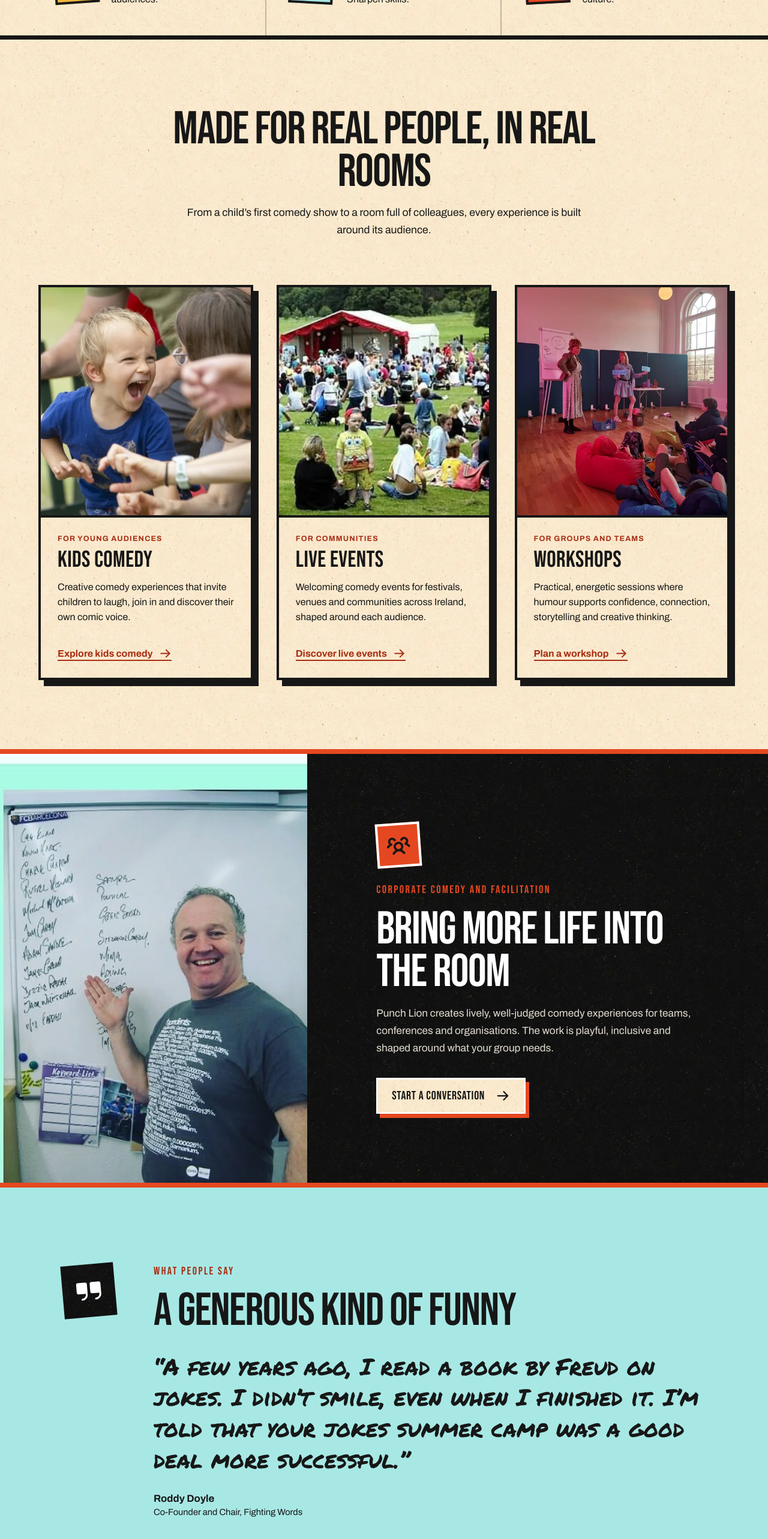
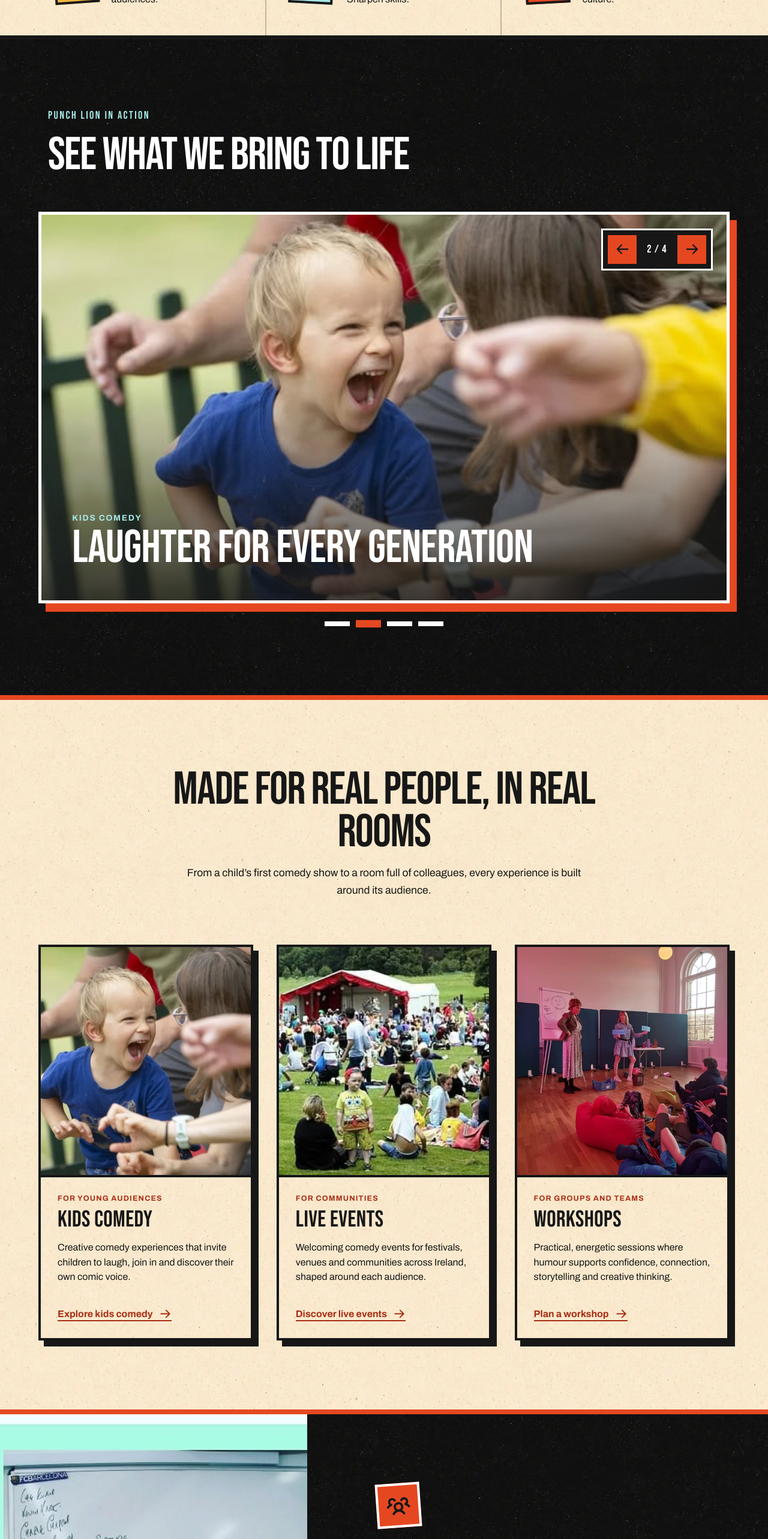
Before and after one commit to SamOBrienOlinger/punch-lion, a React (Vite) app: page / in a window 1280 px wide. Shown: the part 879-3445 px from the top of the page at 60% size. Built offline with nearby package versions, Linux system fonts and the light colour scheme.

Commit message:
Add branded carousel and testimonials

```diff
--- a/src/App.jsx
+++ b/src/App.jsx
@@ -1,5 +1,6 @@
 import { useEffect, useState } from "react";
 import {
+  ArrowLeft,
   ArrowRight,
   FacebookLogo,
   Handshake,
@@ -81,6 +82,57 @@ const programmes = [
   },
 ];
 
+const carouselSlides = [
+  {
+    image: assetUrl("hero-live-event.webp"),
+    alt: "Families gathered outdoors for a Punch Lion live comedy event.",
+    eyebrow: "Live events",
+    title: "Big moments shared together",
+    position: "50% 42%",
+  },
+  {
+    image: assetUrl("kids-comedy.webp"),
+    alt: "A child laughing during a Punch Lion comedy event.",
+    eyebrow: "Kids comedy",
+    title: "Laughter for every generation",
+    position: "50% 44%",
+  },
+  {
+    image: assetUrl("workshop-group.webp"),
+    alt: "A group taking part in a lively Punch Lion workshop.",
+    eyebrow: "Creative workshops",
+    title: "Confidence built through play",
+    position: "50% 48%",
+  },
+  {
+    image: assetUrl("hero-auditorium.webp"),
+    alt: "A performer on stage before a full Punch Lion audience.",
+    eyebrow: "On stage",
+    title: "Experiences that fill the room",
+    position: "50% 39%",
+  },
+];
+
+const testimonials = [
+  {
+    quote:
+      "A few years ago, I read a book by Freud on jokes. I didn’t smile, even when I finished it. I’m told that your jokes summer camp was a good deal more successful.",
+    name: "Roddy Doyle",
+    role: "Co-Founder and Chair, Fighting Words",
+  },
+  {
+    quote:
+      "Mark and Peter were excellent hosts and facilitators. I took a group of friends and colleagues to this workshop and everyone loved it. They removed the doubts and fears by making the improv fun and exciting.",
+    name: "Workshop participant",
+    role: "Punch Lion improv workshop",
+  },
+  {
+    quote: "It was awesome, cool and it was the funniest show I saw in my life.",
+    name: "Young audience member",
+    role: "Punch Lion kids comedy",
+  },
+];
+
 function BrandLogo({ className = "" }) {
   return (
     <img
@@ -95,6 +147,8 @@ function BrandLogo({ className = "" }) {
 
 export function App() {
   const [menuOpen, setMenuOpen] = useState(false);
+  const [carouselIndex, setCarouselIndex] = useState(0);
+  const [carouselPaused, setCarouselPaused] = useState(false);
 
   useEffect(() => {
     const closeOnEscape = (event) => {
@@ -141,7 +195,30 @@ export function App() {
     return () => observer.disconnect();
   }, []);
 
+  useEffect(() => {
+    const prefersReducedMotion = window.matchMedia(
+      "(prefers-reduced-motion: reduce)",
+    ).matches;
+
+    if (prefersReducedMotion || carouselPaused) return undefined;
+
+    const timer = window.setInterval(() => {
+      setCarouselIndex((current) => (current + 1) % carouselSlides.length);
+    }, 5500);
+
+    return () => window.clearInterval(timer);
+  }, [carouselPaused]);
+
   const closeMenu = () => setMenuOpen(false);
+  const previousSlide = () => {
+    setCarouselIndex((current) =>
+      current === 0 ? carouselSlides.length - 1 : current - 1,
+    );
+  };
+  const nextSlide = () => {
+    setCarouselIndex((current) => (current + 1) % carouselSlides.length);
+  };
+  const currentSlide = carouselSlides[carouselIndex];
 
   return (
     <>
@@ -263,6 +340,63 @@ export function App() {
           ))}
         </section>
 
+        <section className="carousel-section" aria-labelledby="carousel-title">
+          <div className="carousel-heading">
+            <p className="section-kicker">Punch Lion in action</p>
+            <h2 id="carousel-title">See what we bring to life</h2>
+          </div>
+
+          <div
+            className="carousel-shell"
+            role="region"
+            aria-roledescription="carousel"
+            aria-label="Punch Lion experiences"
+            onMouseEnter={() => setCarouselPaused(true)}
+            onMouseLeave={() => setCarouselPaused(false)}
+            onFocusCapture={() => setCarouselPaused(true)}
+            onBlurCapture={() => setCarouselPaused(false)}
+          >
+            <figure className="carousel-slide" key={currentSlide.image}>
+              <img
+                src={currentSlide.image}
+                alt={currentSlide.alt}
+                style={{ objectPosition: currentSlide.position }}
+                width="1440"
+                height="760"
+              />
+              <figcaption>
+                <span>{currentSlide.eyebrow}</span>
+                <strong>{currentSlide.title}</strong>
+              </figcaption>
+            </figure>
+
+            <div className="carousel-controls">
+              <button type="button" onClick={previousSlide} aria-label="Show previous image">
+                <ArrowLeft weight="bold" aria-hidden="true" />
+              </button>
+              <span aria-live="polite">
+                {carouselIndex + 1} / {carouselSlides.length}
+              </span>
+              <button type="button" onClick={nextSlide} aria-label="Show next image">
+                <ArrowRight weight="bold" aria-hidden="true" />
+              </button>
+            </div>
+
+            <div className="carousel-dots" aria-label="Choose an image">
+              {carouselSlides.map((slide, index) => (
+                <button
+                  type="button"
+                  className={index === carouselIndex ? "is-active" : ""}
+                  onClick={() => setCarouselIndex(index)}
+                  aria-label={`Show image ${index + 1}: ${slide.eyebrow}`}
+                  aria-current={index === carouselIndex ? "true" : undefined}
+                  key={slide.image}
+                />
+              ))}
+            </div>
+          </div>
+        </section>
+
         <section className="programme-section" aria-labelledby="programme-title">
           <div className="section-heading">
             <h2 id="programme-title">Made for real people, in real rooms</h2>
@@ -328,21 +462,23 @@ export function App() {
         </section>
 
         <section className="quote-section" id="about" aria-labelledby="about-title">
-          <div className="quote-mark" aria-hidden="true">
-            <Quotes weight="fill" />
+          <div className="testimonial-heading">
+            <p className="section-kicker">Testimonials</p>
+            <h2 id="about-title">What people remember</h2>
           </div>
-          <div>
-            <p className="section-kicker">What people say</p>
-            <h2 id="about-title">A generous kind of funny</h2>
-            <blockquote>
-              “A few years ago, I read a book by Freud on jokes. I didn’t smile, even
-              when I finished it. I’m told that your jokes summer camp was a good deal
-              more successful.”
-            </blockquote>
-            <p className="quote-credit">
-              <strong>Roddy Doyle</strong>
-              <span>Co-Founder and Chair, Fighting Words</span>
-            </p>
+          <div className="testimonial-grid">
+            {testimonials.map((testimonial) => (
+              <article className="testimonial-card" key={testimonial.name}>
+                <span className="quote-mark" aria-hidden="true">
+                  <Quotes weight="fill" />
+                </span>
+                <blockquote>“{testimonial.quote}”</blockquote>
+                <p className="quote-credit">
+                  <strong>{testimonial.name}</strong>
+                  <span>{testimonial.role}</span>
+                </p>
+              </article>
+            ))}
           </div>
         </section>
 
--- a/src/styles.css
+++ b/src/styles.css
@@ -421,6 +421,164 @@ p {
   transform: translateX(6px);
 }
 
+.carousel-section {
+  padding: clamp(76px, 9vw, 132px) clamp(22px, 5vw, 84px);
+  background-color: var(--ink);
+  background-image: var(--ink-texture);
+  background-size: 620px;
+  color: #fff;
+  border-bottom: 8px solid var(--orange);
+}
+
+.carousel-heading {
+  max-width: 1120px;
+  margin: 0 auto clamp(34px, 5vw, 58px);
+}
+
+.carousel-heading .section-kicker {
+  color: var(--aqua);
+}
+
+.carousel-shell {
+  position: relative;
+  max-width: 1460px;
+  margin: 0 auto;
+}
+
+.carousel-slide {
+  position: relative;
+  height: clamp(420px, 51vw, 720px);
+  margin: 0;
+  overflow: hidden;
+  background: var(--orange);
+  border: 5px solid #fff;
+  box-shadow: 12px 14px 0 var(--orange);
+  animation: carousel-fade 420ms ease-out;
+}
+
+.carousel-slide::after {
+  position: absolute;
+  inset: 0;
+  content: "";
+  background: linear-gradient(180deg, transparent 42%, rgba(23, 23, 23, 0.82) 100%);
+  pointer-events: none;
+}
+
+.carousel-slide img {
+  width: 100%;
+  height: 100%;
+  object-fit: cover;
+}
+
+.carousel-slide figcaption {
+  position: absolute;
+  z-index: 2;
+  right: clamp(22px, 4vw, 58px);
+  bottom: clamp(22px, 4vw, 54px);
+  left: clamp(22px, 4vw, 58px);
+}
+
+.carousel-slide figcaption span,
+.carousel-slide figcaption strong {
+  display: block;
+}
+
+.carousel-slide figcaption span {
+  margin-bottom: 8px;
+  color: var(--aqua);
+  font-size: 0.86rem;
+  font-weight: 700;
+  letter-spacing: 0.12em;
+  text-transform: uppercase;
+}
+
+.carousel-slide figcaption strong {
+  max-width: 900px;
+  font-family: "Bebas Neue", Impact, sans-serif;
+  font-size: clamp(2.8rem, 6vw, 6.5rem);
+  font-weight: 400;
+  line-height: 0.92;
+  letter-spacing: -0.01em;
+  text-transform: uppercase;
+}
+
+.carousel-controls {
+  position: absolute;
+  z-index: 3;
+  top: 28px;
+  right: 28px;
+  display: flex;
+  align-items: center;
+  gap: 10px;
+  padding: 8px;
+  background: var(--ink);
+  border: 3px solid #fff;
+}
+
+.carousel-controls button {
+  width: 48px;
+  height: 48px;
+  display: grid;
+  place-items: center;
+  padding: 0;
+  background: var(--orange);
+  color: var(--ink);
+  border: 0;
+  cursor: pointer;
+  transition: background 160ms ease, transform 160ms ease;
+}
+
+.carousel-controls button:hover,
+.carousel-controls button:focus-visible {
+  background: var(--aqua);
+  transform: translateY(-2px);
+}
+
+.carousel-controls svg {
+  width: 25px;
+  height: 25px;
+}
+
+.carousel-controls span {
+  min-width: 48px;
+  text-align: center;
+  font-family: "Bebas Neue", Impact, sans-serif;
+  font-size: 1.15rem;
+  letter-spacing: 0.06em;
+}
+
+.carousel-dots {
+  display: flex;
+  justify-content: center;
+  gap: 10px;
+  margin-top: 30px;
+}
+
+.carousel-dots button {
+  width: 42px;
+  height: 8px;
+  padding: 0;
+  background: #fff;
+  border: 0;
+  cursor: pointer;
+  transition: background 160ms ease, transform 160ms ease;
+}
+
+.carousel-dots button.is-active {
+  background: var(--orange);
+  transform: scaleY(1.55);
+}
+
+@keyframes carousel-fade {
+  from {
+    opacity: 0.45;
+  }
+
+  to {
+    opacity: 1;
+  }
+}
+
 .programme-section {
   padding: clamp(76px, 9vw, 136px) clamp(22px, 5vw, 84px);
   background-color: var(--paper-bright);
@@ -435,6 +593,7 @@ p {
 }
 
 .section-heading h2,
+.carousel-heading h2,
 .corporate-copy h2,
 .quote-section h2,
 .contact-section h2 {
@@ -611,13 +770,34 @@ p {
 }
 
 .quote-section {
-  display: grid;
-  grid-template-columns: auto minmax(0, 920px);
-  justify-content: center;
-  gap: clamp(26px, 5vw, 78px);
   padding: clamp(78px, 10vw, 150px) clamp(24px, 6vw, 96px);
   background: var(--green);
   border-bottom: 7px solid var(--ink);
+}
+
+.testimonial-heading {
+  max-width: 900px;
+  margin: 0 auto clamp(42px, 6vw, 72px);
+  text-align: center;
+}
+
+.testimonial-grid {
+  max-width: 1460px;
+  display: grid;
+  grid-template-columns: repeat(3, minmax(0, 1fr));
+  gap: clamp(22px, 3vw, 40px);
+  margin: 0 auto;
+}
+
+.testimonial-card {
+  display: flex;
+  flex-direction: column;
+  padding: clamp(26px, 3vw, 42px);
+  background-color: var(--paper-bright);
+  background-image: var(--paper-texture);
+  background-size: 720px;
+  border: 4px solid var(--ink);
+  box-shadow: 8px 9px 0 var(--ink);
 }
 
 .quote-mark {
@@ -638,10 +818,11 @@ p {
 }
 
 .quote-section blockquote {
-  margin: 30px 0;
+  flex: 1;
+  margin: 28px 0 34px;
   font-family: "Permanent Marker", "Arial Black", sans-serif;
-  font-size: clamp(1.65rem, 3vw, 3.15rem);
-  line-height: 1.35;
+  font-size: clamp(1.28rem, 1.8vw, 2rem);
+  line-height: 1.42;
 }
 
 .quote-credit {
@@ -897,6 +1078,14 @@ p {
     max-width: 720px;
   }
 
+  .testimonial-grid {
+    grid-template-columns: repeat(2, minmax(0, 1fr));
+  }
+
+  .testimonial-card:first-child {
+    grid-column: 1 / -1;
+  }
+
   .programme-card {
     display: grid;
     grid-template-columns: minmax(250px, 0.9fr) minmax(0, 1.1fr);
@@ -1034,12 +1223,32 @@ p {
     padding: 76px 18px;
   }
 
+  .carousel-section {
+    padding: 76px 18px;
+  }
+
+  .carousel-heading {
+    margin-bottom: 36px;
+  }
+
+  .carousel-slide {
+    height: clamp(390px, 76vw, 570px);
+    border-width: 4px;
+    box-shadow: 8px 9px 0 var(--orange);
+  }
+
+  .carousel-controls {
+    top: 14px;
+    right: 14px;
+  }
+
   .section-heading {
     margin-bottom: 42px;
     text-align: left;
   }
 
   .section-heading h2,
+  .carousel-heading h2,
   .corporate-copy h2,
   .quote-section h2,
   .contact-section h2 {
@@ -1084,8 +1293,20 @@ p {
   }
 
   .quote-section {
+    padding: 74px 22px;
+  }
+
+  .testimonial-heading {
+    margin-bottom: 42px;
+    text-align: left;
+  }
+
+  .testimonial-grid {
     grid-template-columns: 1fr;
-    padding: 74px 22px;
+  }
+
+  .testimonial-card:first-child {
+    grid-column: auto;
   }
 
   .quote-mark {
@@ -1146,6 +1367,10 @@ p {
 }
 
 @media (prefers-reduced-motion: reduce) {
+  .carousel-slide {
+    animation: none;
+  }
+
   .image-reveal,
   .image-reveal.is-visible {
     opacity: 1;
```
